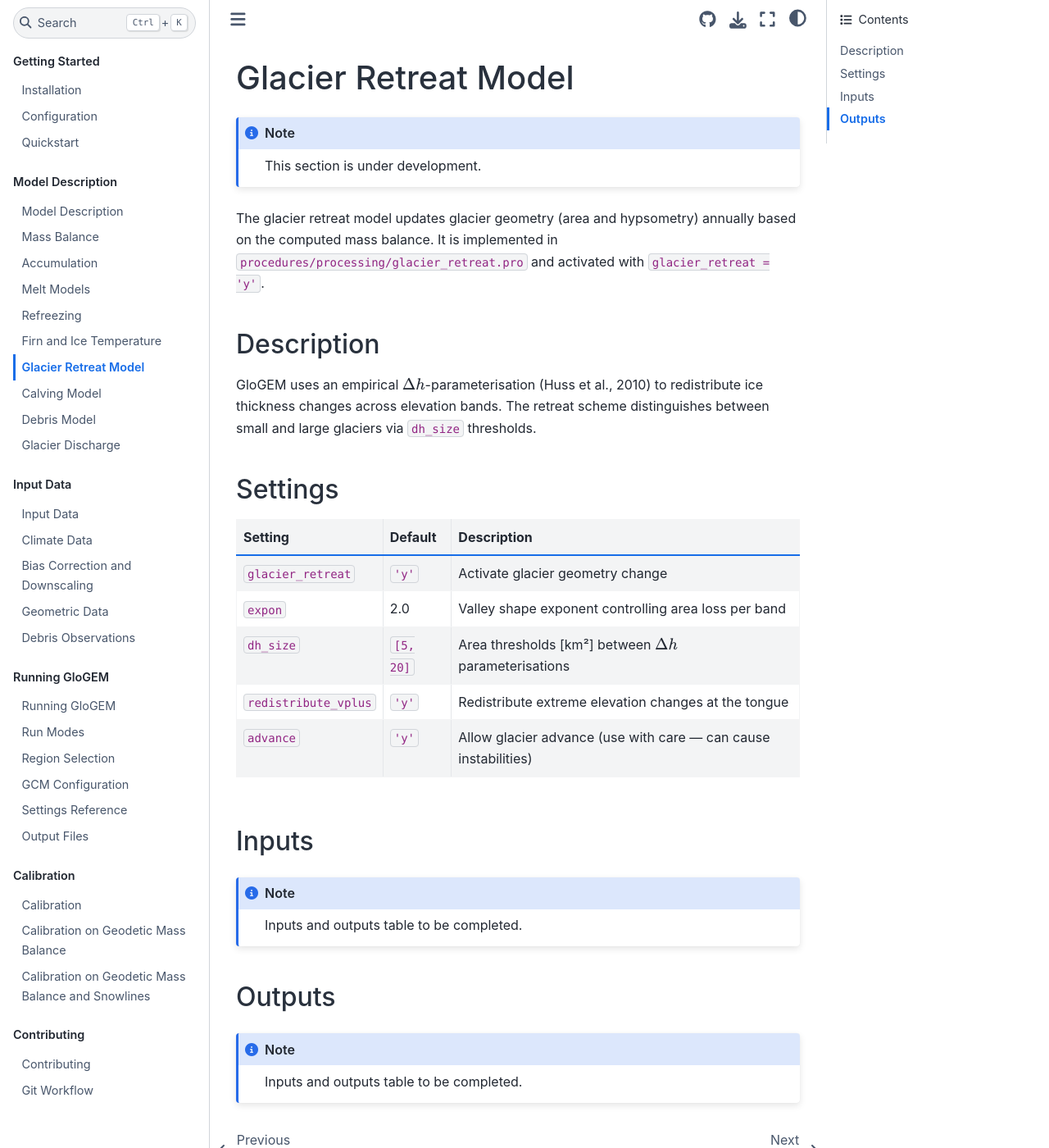
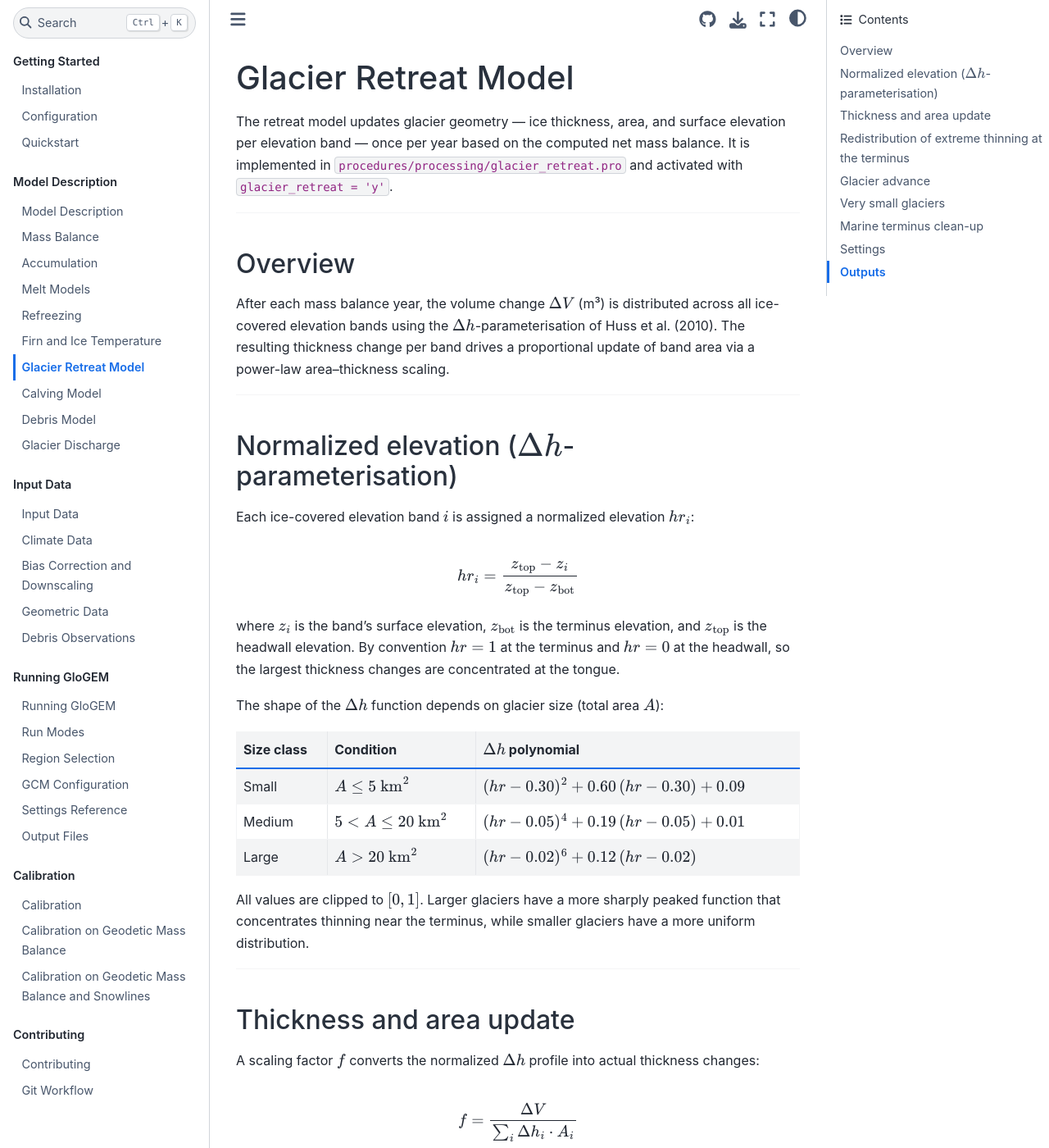
Before and after one commit to eth-vaw-glaciology/GloGEM-doc-temp, a Sphinx documentation site: the page built from docs/source/model-description/glacier-dynamics/retreat-model.md, in a window 1280 px wide and 1400 px high. Shown: the whole window at 82% size. Built offline with Sphinx 7.4.7 and the Sphinx Book theme 1.1.4, drawn with Linux system fonts in a browser that asks for light colours; some of the changed text lies outside the part shown.

Commit message:
docs: expand glacier retreat model documentation with detailed descriptions and updates

````diff
--- a/docs/source/model-description/glacier-dynamics/retreat-model.md
+++ b/docs/source/model-description/glacier-dynamics/retreat-model.md
@@ -1,33 +1,113 @@
 # Glacier Retreat Model
 
-```{note}
-This section is under development.
-```
+The retreat model updates glacier geometry — ice thickness, area, and surface elevation per elevation band — once per year based on the computed net mass balance. It is implemented in `procedures/processing/glacier_retreat.pro` and activated with `glacier_retreat = 'y'`.
 
-The glacier retreat model updates glacier geometry (area and hypsometry) annually based on the computed mass balance. It is implemented in `procedures/processing/glacier_retreat.pro` and activated with `glacier_retreat = 'y'`.
+---
 
-## Description
+## Overview
 
-GloGEM uses an empirical $\Delta h$-parameterisation (Huss et al., 2010) to redistribute ice thickness changes across elevation bands. The retreat scheme distinguishes between small and large glaciers via `dh_size` thresholds.
+After each mass balance year, the volume change $\Delta V$ (m³) is distributed across all ice-covered elevation bands using the $\Delta h$-parameterisation of Huss et al. (2010). The resulting thickness change per band drives a proportional update of band area via a power-law area–thickness scaling.
+
+---
+
+## Normalized elevation ($\Delta h$-parameterisation)
+
+Each ice-covered elevation band $i$ is assigned a normalized elevation $hr_i$:
+
+$$
+hr_i = \frac{z_{\text{top}} - z_i}{z_{\text{top}} - z_{\text{bot}}}
+$$
+
+where $z_i$ is the band's surface elevation, $z_{\text{bot}}$ is the terminus elevation, and $z_{\text{top}}$ is the headwall elevation. By convention $hr = 1$ at the terminus and $hr = 0$ at the headwall, so the largest thickness changes are concentrated at the tongue.
+
+The shape of the $\Delta h$ function depends on glacier size (total area $A$):
+
+| Size class | Condition | $\Delta h$ polynomial |
+|------------|-----------|----------------------|
+| Small | $A \leq 5\ \text{km}^2$ | $(hr - 0.30)^2 + 0.60\,(hr - 0.30) + 0.09$ |
+| Medium | $5 < A \leq 20\ \text{km}^2$ | $(hr - 0.05)^4 + 0.19\,(hr - 0.05) + 0.01$ |
+| Large | $A > 20\ \text{km}^2$ | $(hr - 0.02)^6 + 0.12\,(hr - 0.02)$ |
+
+All values are clipped to $[0, 1]$. Larger glaciers have a more sharply peaked function that concentrates thinning near the terminus, while smaller glaciers have a more uniform distribution.
+
+---
+
+## Thickness and area update
+
+A scaling factor $f$ converts the normalized $\Delta h$ profile into actual thickness changes:
+
+$$
+f = \frac{\Delta V}{\sum_i \Delta h_i \cdot A_i}
+$$
+
+where $A_i$ is the current band area (km²). The per-band thickness change is:
+
+$$
+\Delta z_i = \Delta h_i \cdot f
+$$
+
+Updated band areas follow a power-law area–thickness scaling:
+
+$$
+A_i = A_{i,0} \left(\frac{h_i}{h_{i,0}}\right)^{1/\gamma}
+$$
+
+where $A_{i,0}$ and $h_{i,0}$ are the reference (initial) area and thickness, $h_i$ is the updated thickness, and $\gamma$ is the valley shape exponent (`expon`, default 2.0). After updating area, mean band thickness is recalculated to enforce volume conservation:
+
+$$
+h_i = \frac{A_{i,0} \cdot h_{i,0}^{1/\gamma}}{A_i}
+$$
+
+Bands where thickness drops to zero are removed from the active glacier domain (area set to zero, surface elevation reset to bed elevation).
+
+---
+
+## Redistribution of extreme thinning at the terminus
+
+When `redistribute_vplus = 'y'`, the model checks whether the computed thinning rate in the lowest one-sixth of the glacier (by band count) would exceed the local mass balance rate. If so, the excess volume is removed from those bands and redistributed uniformly over the rest of the glacier. This prevents unphysical thickness losses in bands with thin ice and ensures thermodynamically consistent retreat.
+
+---
+
+## Glacier advance
+
+When `advance = 'y'` and the glacier gains volume (i.e. the volume change $\Delta V > 0$), the model can extend the glacier into previously ice-free bands below the terminus.
+
+**Active advance** (volume exceeds initial volume): Per-band elevation gains that would exceed `adv_fcrit` (m a⁻¹) are capped at that threshold. The excess volume is distributed into elevation bands immediately below the current terminus, with hypothetical initial areas and thicknesses derived from the mean of the current terminus region.
+
+**Lookup-table advance** (volume recovering from retreat, `adv_lookup = 'y'`): During retreat, GloGEM records glacier geometry at each volume level. If the glacier subsequently regains volume, these stored geometries are used to reconstruct the correct hypsometry rather than extrapolating from the current shape.
+
+Both advance modes are disabled (`advance = 'n'`) when running without the retreat module, e.g. in calibration-only mode.
+
+---
+
+## Very small glaciers
+
+Glaciers with fewer than five ice-covered elevation bands bypass the $\Delta h$-parameterisation. Thickness and surface elevation are updated directly by the local mass balance rate (m w.e. divided by 0.9 for ice density conversion), and band area is updated via the same area–thickness scaling as above.
+
+---
+
+## Marine terminus clean-up
+
+After the geometry update, any elevation bands whose surface elevation falls below sea level are removed. Their ice volume is added to the calving flux output. This step runs inside `glacier_retreat.pro` independently of the calving model in `calving_model.pro`.
+
+---
 
 ## Settings
 
 | Setting | Default | Description |
 |---------|---------|-------------|
-| `glacier_retreat` | `'y'` | Activate glacier geometry change |
-| `expon` | 2.0 | Valley shape exponent controlling area loss per band |
-| `dh_size` | `[5, 20]` | Area thresholds [km²] between $\Delta h$ parameterisations |
-| `redistribute_vplus` | `'y'` | Redistribute extreme elevation changes at the tongue |
-| `advance` | `'y'` | Allow glacier advance (use with care — can cause instabilities) |
-
-## Inputs
-
-```{note}
-Inputs and outputs table to be completed.
-```
+| `glacier_retreat` | `'y'` | Activate annual geometry update |
+| `expon` | 2.0 | Valley shape exponent $\gamma$ controlling area change per unit thickness change |
+| `dh_size` | `[5, 20]` | Area thresholds (km²) between small/medium/large $\Delta h$ parameterisations |
+| `redistribute_vplus` | `'y'` | Redistribute extreme thinning at the terminus over the rest of the glacier |
+| `advance` | `'y'` | Allow glacier advance into ice-free bands |
+| `adv_fcrit` | 2.0 | Maximum elevation gain per band (m a⁻¹) before excess volume is redistributed into advance |
+| `adv_lookup` | `'n'` | Use stored geometry lookup table during volume recovery |
 
 ## Outputs
 
-```{note}
-Inputs and outputs table to be completed.
-```
+| Variable | Description |
+|----------|-------------|
+| `Area` | Glacier total area (km²) per year |
+| `Volume` | Glacier total volume (km³) per year |
+| `Hmin` | Minimum surface elevation of the active glacier (m a.s.l.) |
````
